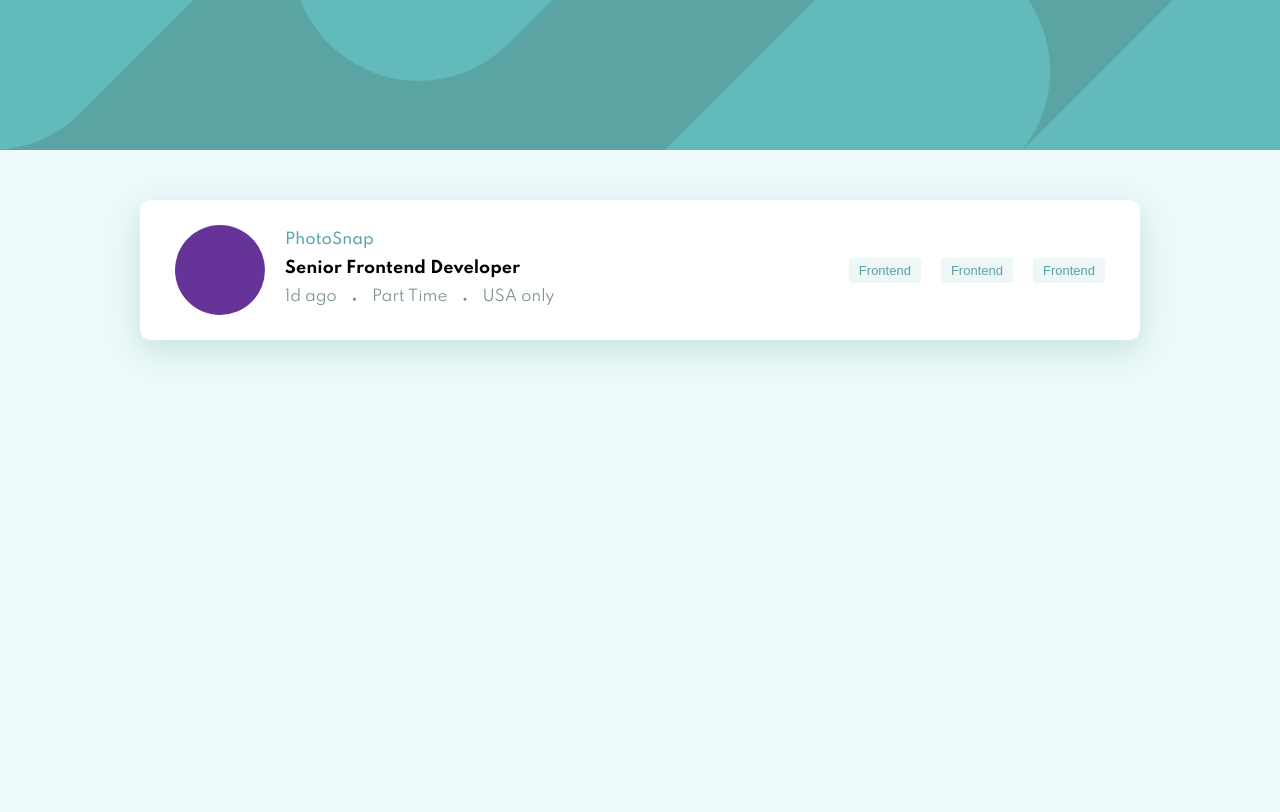
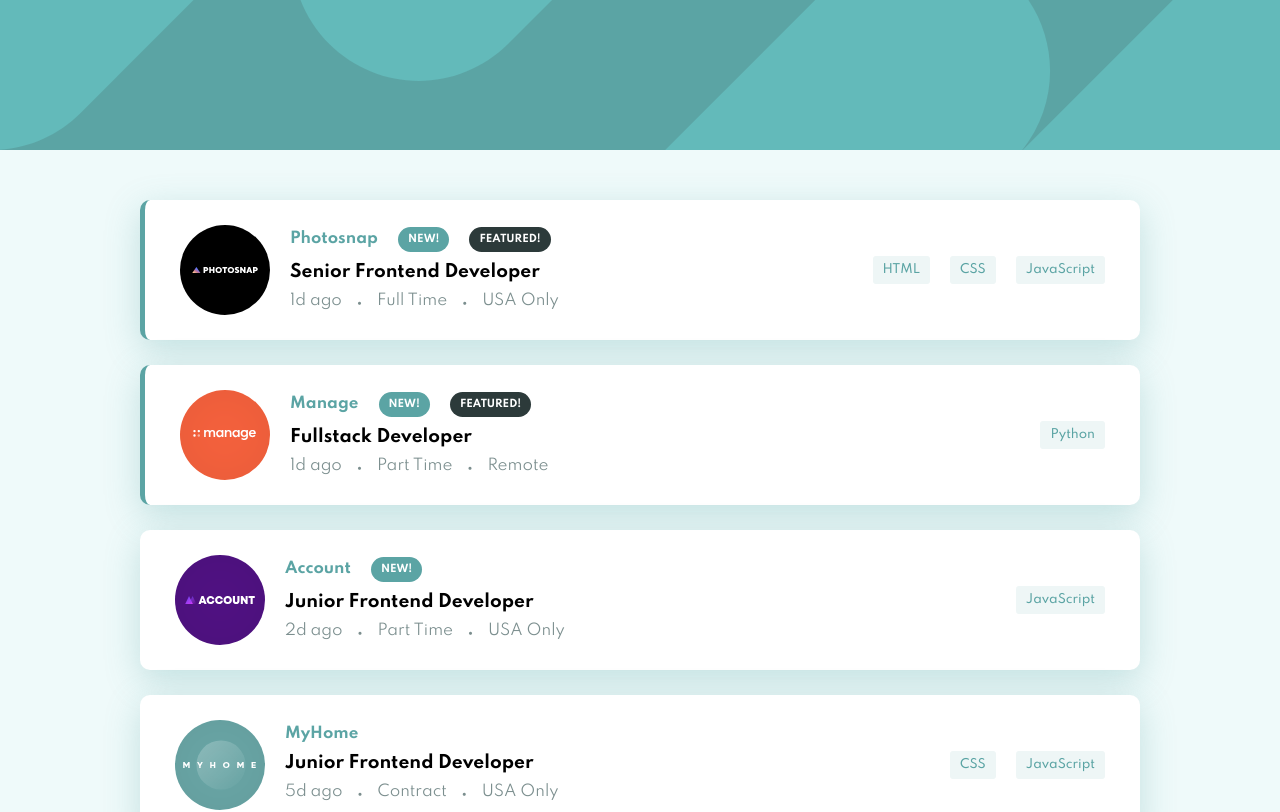
Before and after one commit to anohene1/job-listing, a React (Create React App) app: page / in a window 1280 px wide. Shown: the top 812 px of the page. Built offline with nearby package versions, Linux system fonts and the light colour scheme.

Commit message:
add badges to cards

```diff
--- a/src/App.js
+++ b/src/App.js
@@ -2,13 +2,16 @@ import "./App.css";
 import Card from "./components/Card/Card";
 import Cards from "./components/Cards/Cards";
 import Header from "./components/Header/Header";
+import data from './data.json'
+
+const allCards = data.map(item => <Card item={item} />)
 
 function App() {
   return (
     <div className="App">
       <Header />
       <Cards>
-        <Card />
+        {allCards}
       </Cards>
     </div>
   );
--- a/src/components/Avatar/Avatar.jsx
+++ b/src/components/Avatar/Avatar.jsx
@@ -1,8 +1,9 @@
 import styles from './Avatar.module.scss'
 
-function Avatar() {
+function Avatar({image, alt}) {
     return (
         <div className={styles.avatar}>
+            <img src={image} alt={alt} />
         </div>
     )
 }
--- a/src/components/Avatar/Avatar.module.scss
+++ b/src/components/Avatar/Avatar.module.scss
@@ -2,5 +2,10 @@
     height: 90px;
     width: 90px;
     border-radius: 50%;
-    background-color: rebeccapurple;
+
+    img {
+        height: 100%;
+        width: 100%;
+
+    }
 }
--- /dev/null
+++ b/src/components/Badge/Badge.jsx
@@ -0,0 +1,16 @@
+import styles from './Badge.module.scss'
+
+function Badge(props) {
+
+    const style = {
+        'backgroundColor': props.new ? 'hsl(180, 29%, 50%)' : ' hsl(180, 14%, 20%)'
+    }
+
+    return (
+        <span className={styles.badge} style={style}>
+            {props.new ? 'NEW!' : 'FEATURED!'}
+        </span>
+    )
+}
+
+export default Badge;
--- /dev/null
+++ b/src/components/Badge/Badge.module.scss
@@ -0,0 +1,7 @@
+.badge {
+    font-size: 10px;
+    font-weight: 700;
+    color: white;
+    padding: 6px 10px;
+    border-radius: 50px;
+}
--- a/src/components/Card/Card.jsx
+++ b/src/components/Card/Card.jsx
@@ -1,28 +1,35 @@
 import styles from "./Card.module.scss";
 import Avatar from "../Avatar/Avatar";
 import Tag from "../Tag/Tag";
+import Badge from "../Badge/Badge";
 
-function Card() {
+function Card({item}) {
+
+  const tags = item.languages.map(language => <Tag>{language}</Tag>)
+  const style = {
+    'borderLeft': item.featured ? '5px solid hsl(180, 29%, 50%)' : 'none'
+  }
+
   return (
-    <div className={styles.card}>
-      <Avatar />
+    <div style={style} className={styles.card}>
+      <Avatar image={item.logo} alt={item.company} />
       <div className={styles.details}>
-        <div className="card--details--name-badges">
-          <span className={styles.company_name}>PhotoSnap</span>
+        <div className={styles.name_badges}>
+          <span className={styles.company_name}>{item.company}</span>
+          {item.new && <Badge new/>}
+          {item.featured && <Badge />}
         </div>
-        <h4 className={styles.title}>Senior Frontend Developer</h4>
+        <h4 className={styles.title}>{item.position}</h4>
         <div className={styles.stats}>
-          <span>1d ago</span>
+          <span>{item.postedAt}</span>
           <span>・</span>
-          <span>Part Time</span>
+          <span>{item.contract}</span>
           <span>・</span>
-          <span>USA only</span>
+          <span>{item.location}</span>
         </div>
       </div>
       <div className={styles.tags}>
-            <Tag>Frontend</Tag>
-            <Tag>Frontend</Tag>
-            <Tag>Frontend</Tag>
+            {tags}
         </div>
     </div>
   );
--- a/src/components/Card/Card.module.scss
+++ b/src/components/Card/Card.module.scss
@@ -2,6 +2,7 @@
     max-width: 1000px;
     background-color: white;
     margin: 0 auto;
+    margin-bottom: 25px;
     padding: 25px 35px;
     display: flex;
     gap: 20px;
@@ -9,6 +10,7 @@
     border-radius: 10px;
     box-shadow: 0 10px 35px rgba(hsl(180, 29%, 50%), 0.3);
 }
+
 
 .details {
     display: flex;
@@ -18,9 +20,15 @@
     flex: 2;
 }
 
+.name_badges {
+    display: flex;
+    align-items: center;
+    gap: 20px;
+}
+
 .company_name {
     color: hsl(180, 29%, 50%);
-    font-weight: 500;
+    font-weight: 700;
     font-size: 15px;
 }
 
@@ -28,6 +36,8 @@
     margin: 0;
     cursor: pointer;
     transition: color 0.2s;
+    font-size: 17px;
+    display: inline;
 
     &:hover {
         color: hsl(180, 29%, 50%);
--- a/src/components/Tag/Tag.module.scss
+++ b/src/components/Tag/Tag.module.scss
@@ -2,8 +2,10 @@
     border: none;
     background-color: hsl(180, 31%, 95%);
     color: hsl(180, 29%, 50%);
-    font-size: 13px;
-    padding: 5px 10px;
+    font-size: 12px;
+    font-family: 'Spartan', sans-serif;
+    font-weight: 500;
+    padding: 7px 10px;
     border-radius: 3px;
     cursor: pointer;
     transition: color 0.2s, background-color 0.2s;
```
